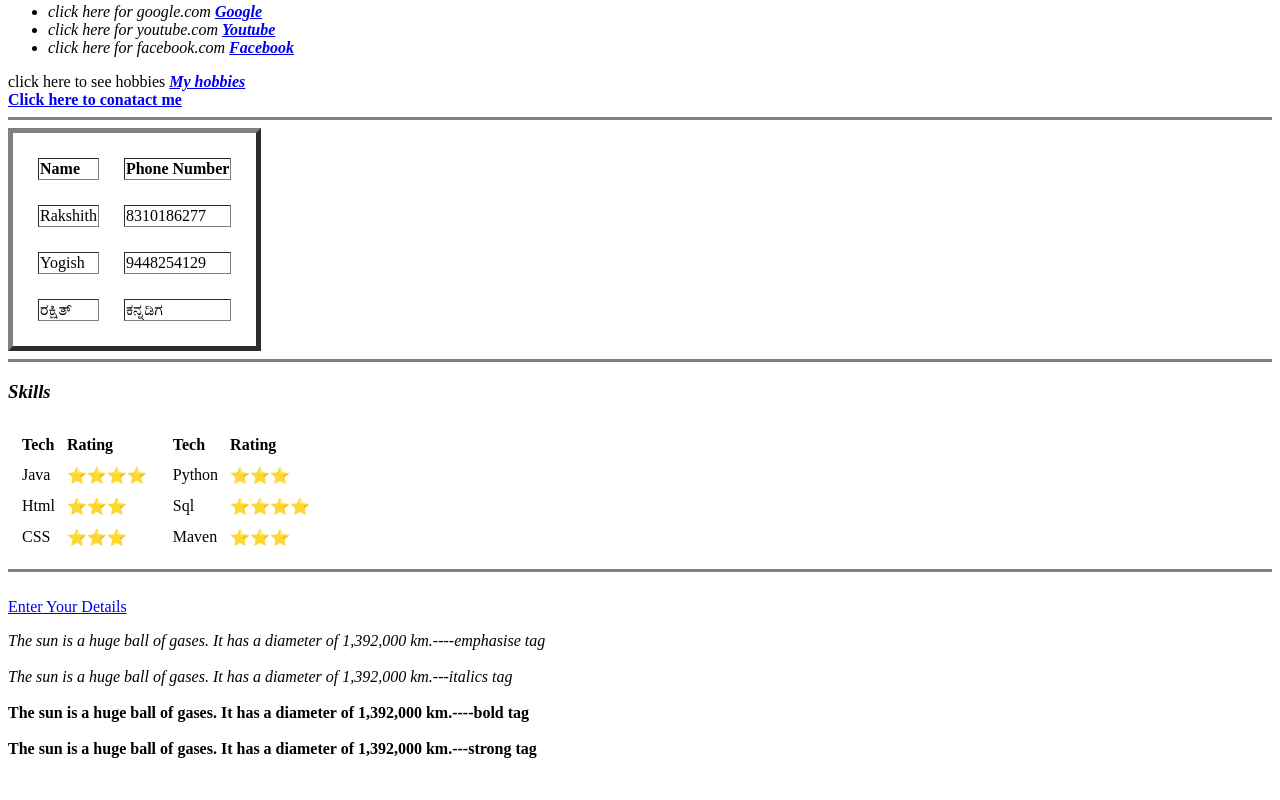
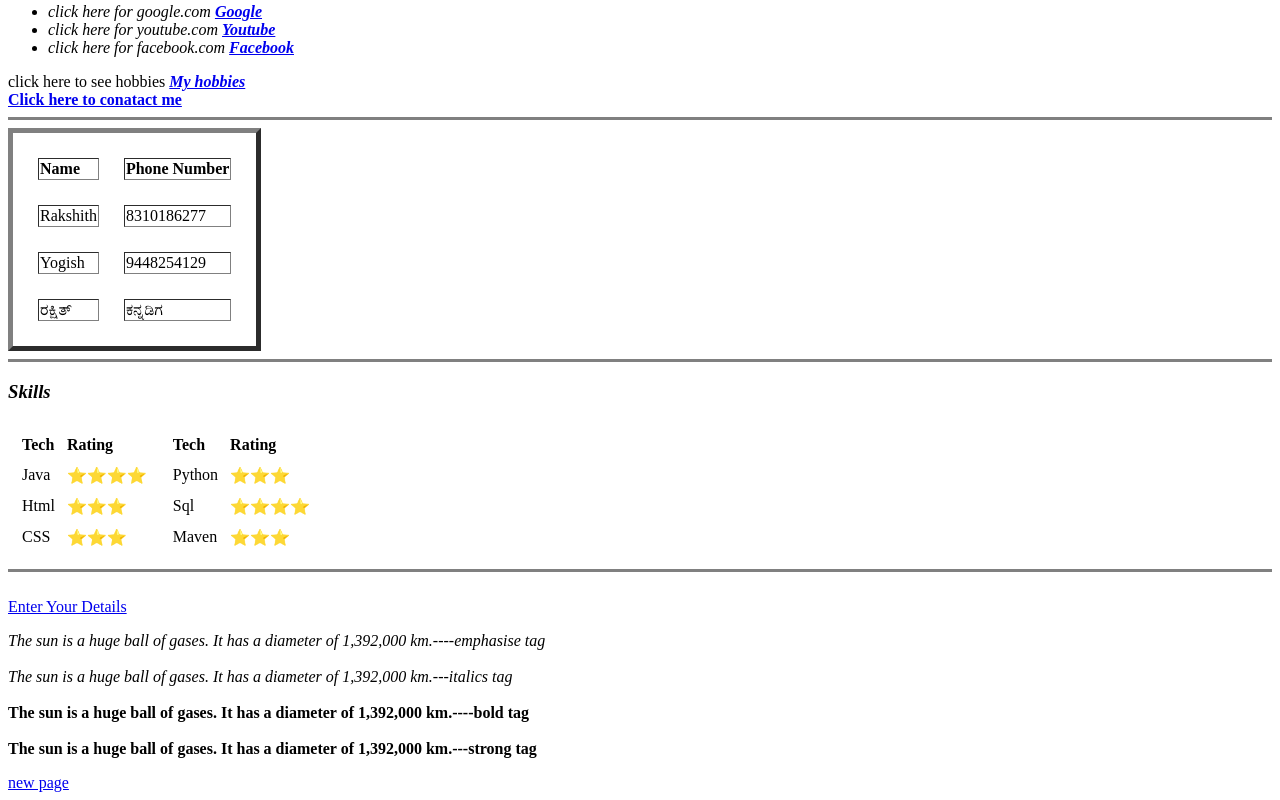
Before and after one commit to RakshithYogish/CV, a plain HTML site: page index.html in a window 1280 px wide. Shown: the part 1160-1960 px from the top of the page. Before the commit the page ends 1934 px from the top, so only its background shows below. Drawn offline with Linux system fonts and the light colour scheme.

Commit message:
added new page

```diff
--- a/index.html
+++ b/index.html
@@ -204,6 +204,7 @@
   <strong>The sun is a huge ball of gases. It has a diameter of 1,392,000 km.---strong tag</strong><br />
 </p>
 
+<a href=see.html>new page</a>
 
 </body>
 
```
